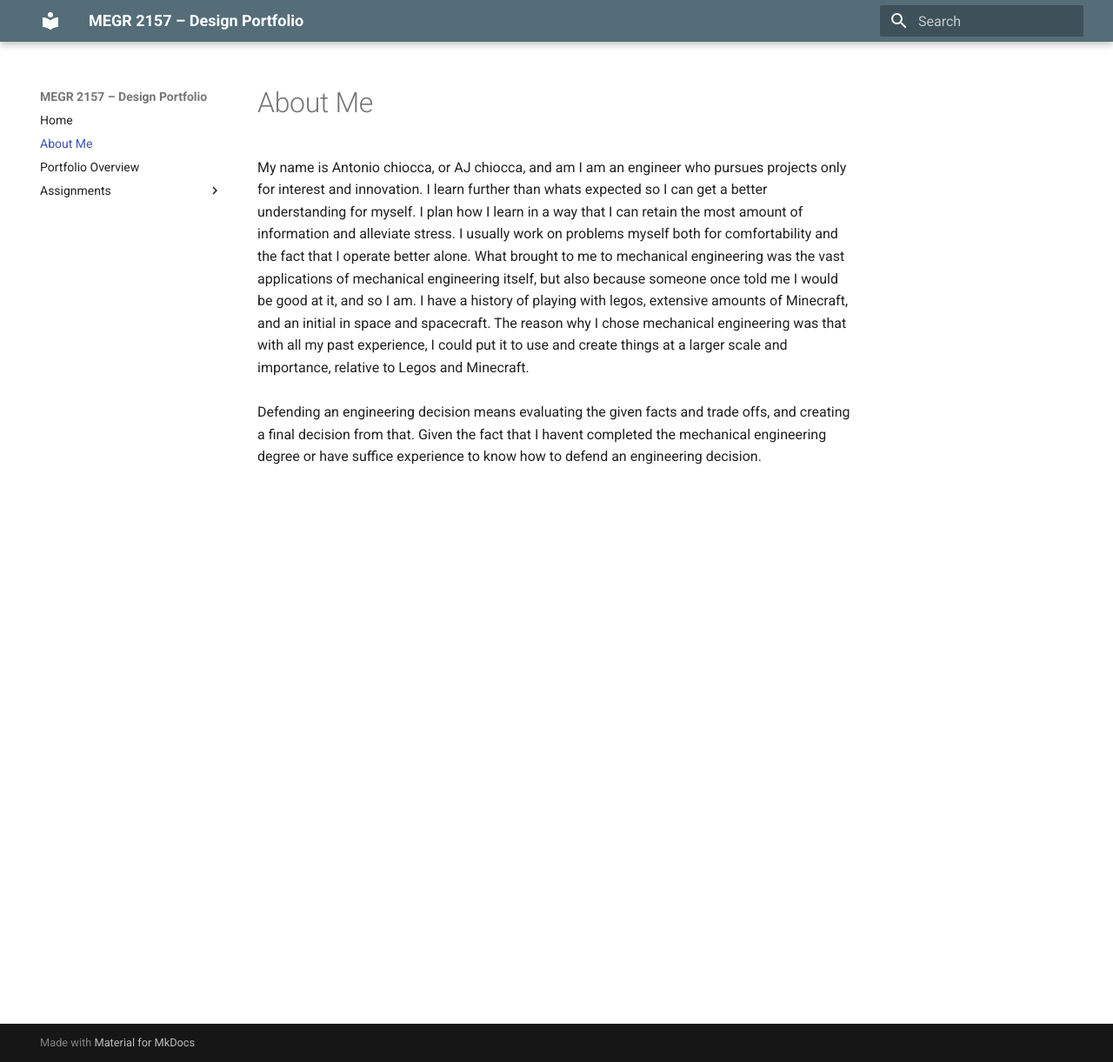
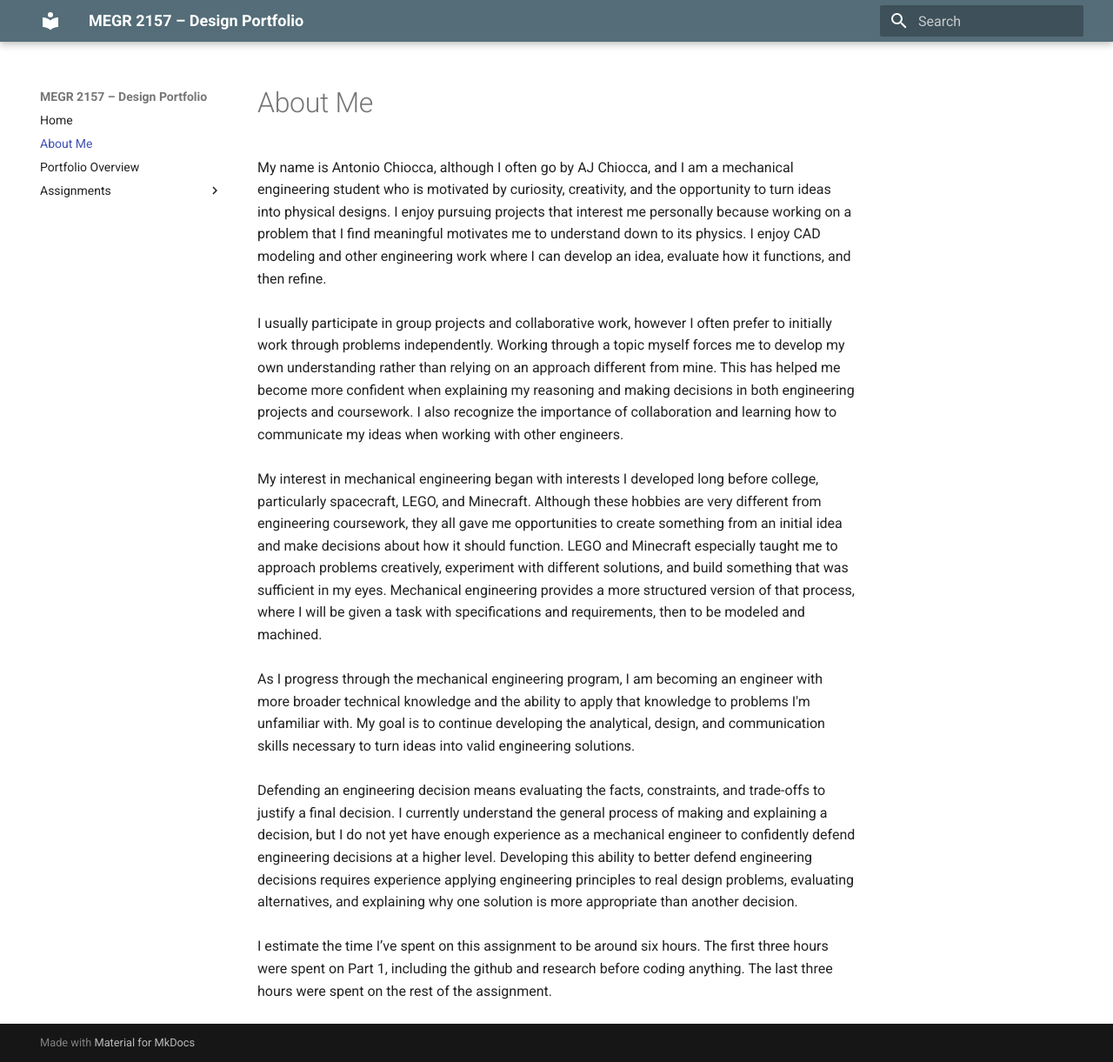
Before and after one commit to ajchiocca/megr2157-portfolio, an MkDocs documentation site: the page built from docs/aboutme/index.md, in a window 1280 px wide and 1221 px high. Shown: the whole window at 87% size. Built offline with MkDocs 1.6.1 and Material for MkDocs 9.7.7, drawn with Linux system fonts in a browser that asks for light colours.

Commit message:
Revise 'About Me' section for clarity and detail
Updated personal introduction and clarified engineering philosophy. Enhanced description of interests and experiences related to mechanical engineering.

```diff
--- a/docs/aboutme/index.md
+++ b/docs/aboutme/index.md
@@ -1,5 +1,17 @@
 #About Me
-My name is Antonio chiocca, or AJ chiocca, and am I am an engineer who pursues projects only for interest and innovation. I learn further than whats expected so I can get a better understanding for myself. I plan how I learn in a way that I can retain the most amount of information and alleviate stress. I usually work on problems myself both for comfortability and the fact that I operate better alone. What brought to me to mechanical engineering was the vast applications of mechanical engineering itself, but also because someone once told me I would be good at it, and so I am. I have a history of playing with legos, extensive amounts of Minecraft, and an initial in space and spacecraft. The reason why I chose mechanical engineering was that with all my past experience, I could put it to use and create things at a larger scale and importance, relative to Legos and Minecraft.
+My name is Antonio Chiocca, although I often go by AJ Chiocca, and I am a mechanical engineering student who is motivated by curiosity, creativity, and the opportunity to turn ideas into physical designs. I enjoy pursuing projects that interest me personally because working on a problem that I find meaningful motivates me to understand down to its physics. I enjoy CAD modeling and other engineering work where I can develop an idea, evaluate how it functions, and then refine.
 <br>
 <br>
-Defending an engineering decision means evaluating the given facts and trade offs, and creating a final decision from that. Given the fact that I havent completed the mechanical engineering degree or have suffice experience to know how to defend an engineering decision.
+I usually participate in group projects and collaborative work, however I often prefer to initially work through problems independently. Working through a topic myself forces me to develop my own understanding rather than relying on an approach different from mine. This has helped me become more confident when explaining my reasoning and making decisions in both engineering projects and coursework. I also recognize the importance of collaboration and learning how to communicate my ideas when working with other engineers.
+<br>
+<br>
+My interest in mechanical engineering began with interests I developed long before college, particularly spacecraft, LEGO, and Minecraft. Although these hobbies are very different from engineering coursework, they all gave me opportunities to create something from an initial idea and make decisions about how it should function. LEGO and Minecraft especially taught me to approach problems creatively, experiment with different solutions, and build something that was sufficient in my eyes. Mechanical engineering provides a more structured version of that process, where I will be given a task with specifications and requirements, then to be modeled and machined.
+<br>
+<br>
+As I progress through the mechanical engineering program, I am becoming an engineer with more broader technical knowledge and the ability to apply that knowledge to problems I'm unfamiliar with. My goal is to continue developing the analytical, design, and communication skills necessary to turn ideas into valid engineering solutions.
+<br>
+<br>
+Defending an engineering decision means evaluating the facts, constraints, and trade-offs to justify a final decision. I currently understand the general process of making and explaining a decision, but I do not yet have enough experience as a mechanical engineer to confidently defend engineering decisions at a higher level. Developing this ability to better defend engineering decisions requires experience applying engineering principles to real design problems, evaluating alternatives, and explaining why one solution is more appropriate than another decision.
+<br>
+<br>
+I estimate the time I’ve spent on this assignment to be around six hours. The first three hours were spent on Part 1, including the github and research before coding anything. The last three hours were spent on the rest of the assignment.
```
